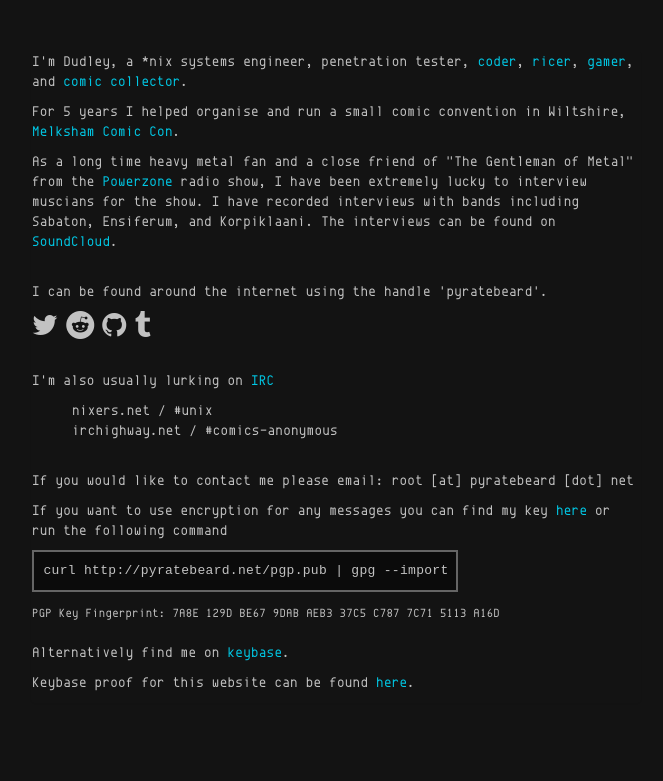
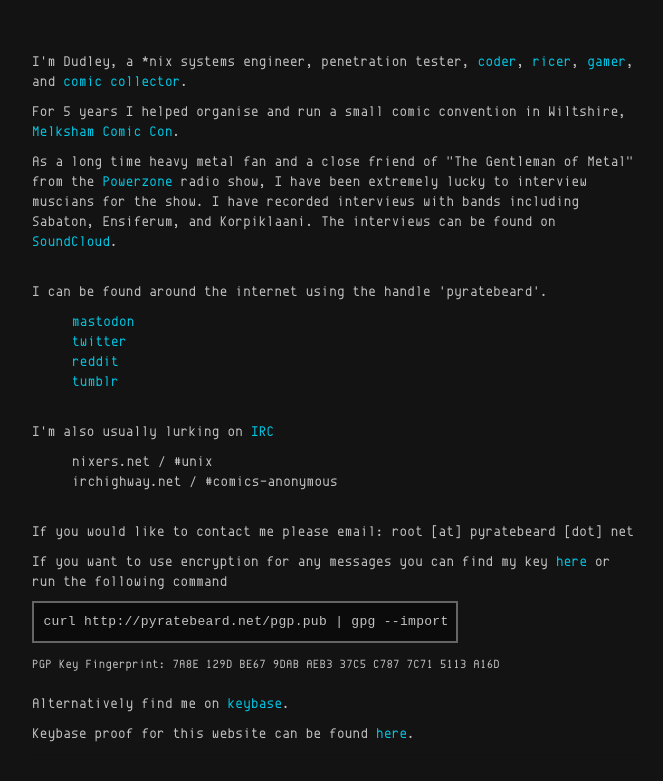
Before and after one commit to pyratebeard/pyratebeard.github.io, a Jekyll site: the page built from who.html, in a window 1280 px wide. Shown: the top 781 px of the page, without its empty margins (304-967 px from the left). Built offline with Jekyll 4.4.1, drawn with Linux system fonts in a browser that asks for light colours.

Commit message:
removed fontawesome links. removed github link and included mastodon

```diff
--- a/who.html
+++ b/who.html
@@ -9,12 +9,12 @@
 <p>As a long time heavy metal fan and a close friend of "The Gentleman of Metal" from the <a href="https://powerzone.wyrdwaysrs.com" target="_blank" rel="noopener noreferrer">Powerzone</a> radio show, I have been extremely lucky to interview muscians for the show. I have recorded interviews with bands including Sabaton, Ensiferum, and Korpiklaani. The interviews can be found on <a href="https://soundcloud.com/pyratebeard" target="_blank" rel="noopener noreferrer">SoundCloud</a>.</p>
 <br>
 <p>I can be found around the internet using the handle 'pyratebeard'.</p>
-<div class='menu'>
-  <p><a href='https://twitter.com/pyratebeard/' target='_blank' rel='noopener noreferrer'><i class='fa fa-twitter fa-2x' aria-hidden='true'></i></a>
-  <a href='https://reddit.com/u/pyratebeard/' target='_blank' rel='noopener noreferrer'><i class='fa fa-reddit fa-2x' aria-hidden='true'></i></a>
-  <a href='https://github.com/pyratebeard' target='_blank' rel='noopener noreferrer'><i class='fa fa-github fa-2x' aria-hidden='true'></i></a>
-  <a href='http://tumblr.pyratebeard.net' target='_blank' rel='noopener noreferrer'><i class='fa fa-tumblr fa-2x' aria-hidden='true'></i></a></p>
-</div>
+<ul>
+  <li><a href='https://mastodon.social/@pyratebeard' target='_blank' rel='noopener noreferrer'>mastodon</a></li>
+  <li><a href='https://twitter.com/pyratebeard' target='_blank' rel='noopener noreferrer'>twitter</a></li>
+  <li><a href='https://reddit.com/u/pyratebeard' target='_blank' rel='noopener noreferrer'>reddit</a></li>
+  <li><a href='https://tumblr.pyratebeard.net' target='_blank' rel='noopener noreferrer'>tumblr</a></li>
+</ul>
 <br>
 <p>I'm also usually lurking on <a href='http://www.irchelp.org/' target='_blank' rel='noopener noreferrer'>IRC</a></p>
 <ul>
```
